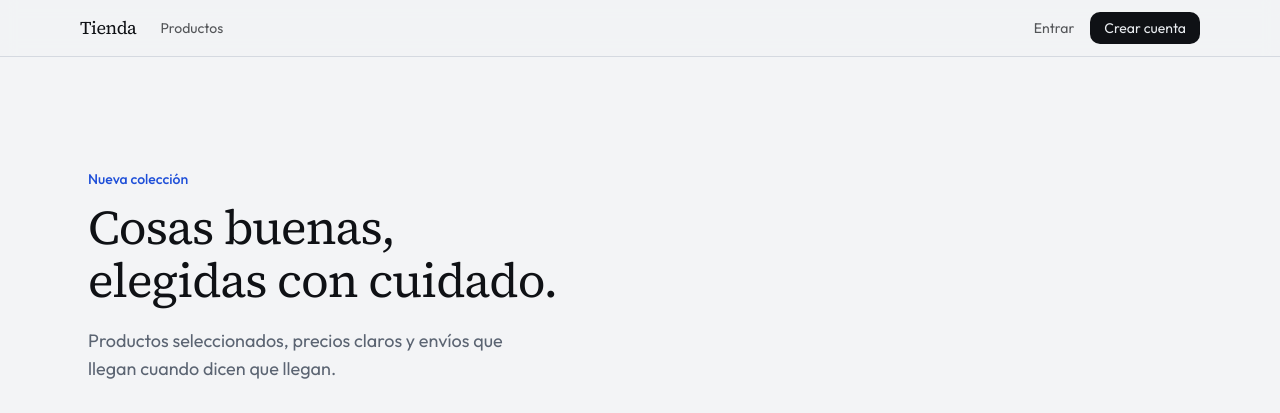
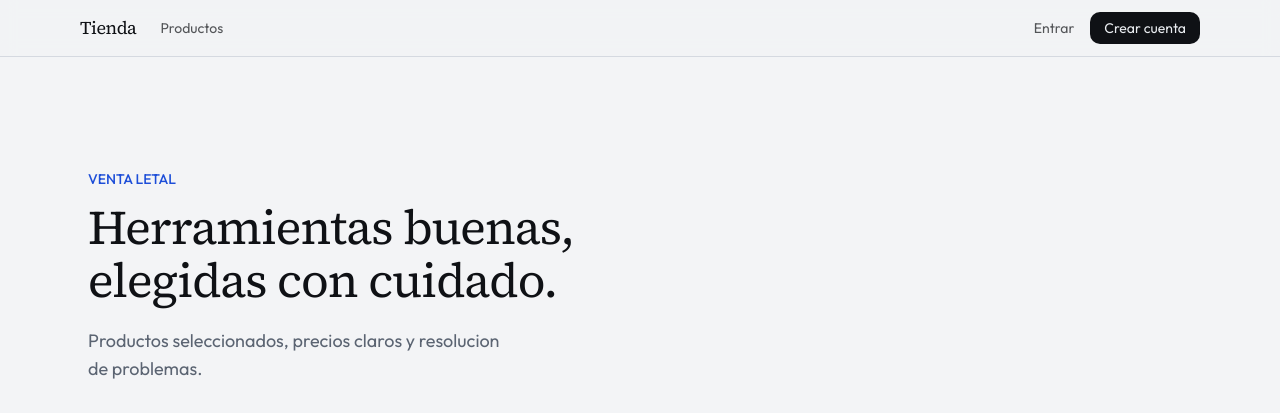
Before and after one commit to Cyborg-cy/ecommerce-ia, a Next.js app in the folder ecommerce-frontend/: page / in a window 1280 px wide. Shown: the top 413 px of the page. Built offline with nearby package versions, Linux system fonts and the light colour scheme; no server answers.

Commit message:
arreglo menor

```diff
--- a/ecommerce-frontend/app/page.tsx
+++ b/ecommerce-frontend/app/page.tsx
@@ -46,12 +46,12 @@ export default async function HomePage() {
       <section className="border-b border-border bg-surface">
         <div className="max-w-6xl mx-auto px-6 py-20 md:py-28">
           <div className="max-w-lg">
-            <p className="text-sm text-accent font-medium mb-3">Nueva colección</p>
+            <p className="text-sm text-accent font-medium mb-3">VENTA LETAL</p>
             <h1 className="font-serif text-4xl md:text-5xl leading-[1.1] mb-5">
-              Cosas buenas, elegidas con cuidado.
+              Herramientas buenas, elegidas con cuidado.
             </h1>
             <p className="text-muted text-lg mb-8 max-w-md">
-              Productos seleccionados, precios claros y envíos que llegan cuando dicen que llegan.
+              Productos seleccionados, precios claros y resolucion de problemas.
             </p>
             <Link
               href="/products"
```
